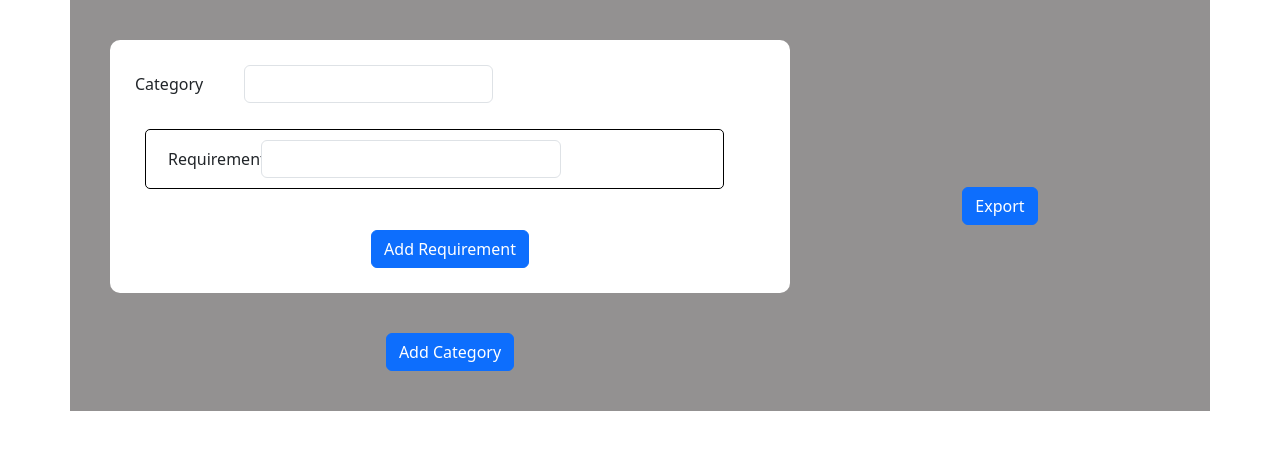
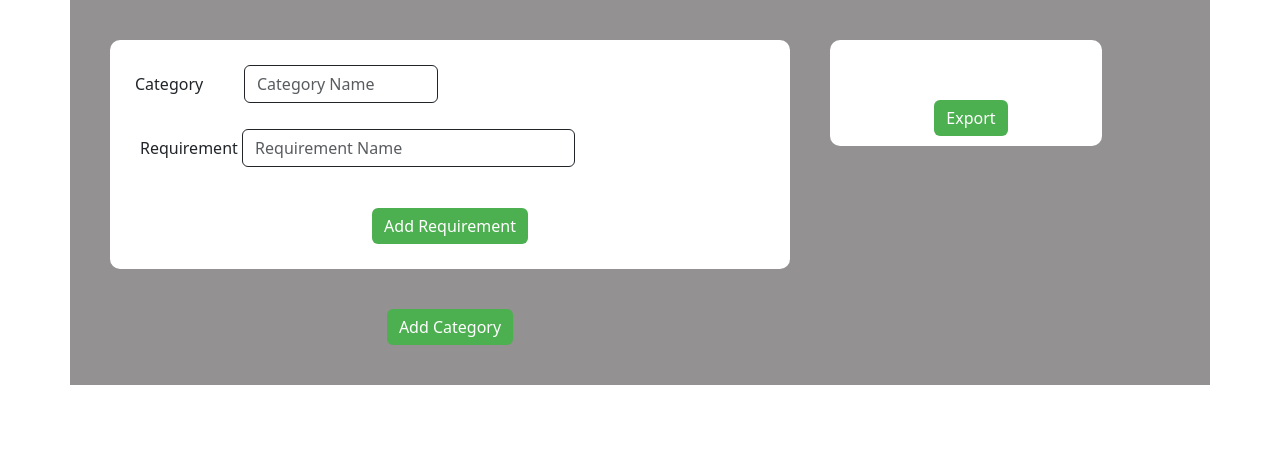
Before and after one commit to xLelouch03/ReqsSubmissionList, a React (Vite) app in the folder reqSubmissionList/: page / in a window 1280 px wide. Shown: the top 450 px of the page. Built offline with nearby package versions, Linux system fonts and the light colour scheme.

Commit message:
feat: UI updated and list is rendered on right side, export prints JSON to console

```diff
--- a/reqSubmissionList/src/App.jsx
+++ b/reqSubmissionList/src/App.jsx
@@ -1,31 +1,71 @@
 import React, { useState } from 'react';
 import Category from './components/Category.jsx';
-import Button from "./components/Button.jsx";
+import Button from './components/Button.jsx';
 
 function App() {
-  const [categories, setCategories] = useState([<Category key={0} />]);
+  const [categories, setCategories] = useState([{ categoryName: '', requirements: [''] }]);
 
   const addCategory = () => {
-    const newIndex = categories.length;
-    setCategories([...categories, <Category key={newIndex} />]);
+    setCategories([...categories, { categoryName: '', requirements: [''] }]);
+  };
+
+  const addRequirement = (categoryIndex) => {
+    const updatedCategories = [...categories];
+    updatedCategories[categoryIndex].requirements.push('');
+    setCategories(updatedCategories);
+  };
+
+  const handleCategoryNameChange = (index, value) => {
+    const updatedCategories = [...categories];
+    updatedCategories[index].categoryName = value;
+    setCategories(updatedCategories);
+  };
+
+  const handleRequirementNameChange = (categoryIndex, reqIndex, value) => {
+    const updatedCategories = [...categories];
+    updatedCategories[categoryIndex].requirements[reqIndex] = value;
+    setCategories(updatedCategories);
+  };
+
+  const printJSON = () => {
+    console.log(JSON.stringify(categories, null, 2));
   };
 
   return (
     <>
-      <div className='container'>
-        <div className='categorySection'>
+      <div className="container">
+        <div className="categorySection">
           {categories.map((category, index) => (
-            <div className='categoryContainer' key={index}>
-              {category}
-            </div>
+            <Category
+              key={index}
+              category={category}
+              categoryIndex={index}
+              onCategoryNameChange={handleCategoryNameChange}
+              onRequirementNameChange={handleRequirementNameChange}
+              addRequirement={addRequirement}
+            />
           ))}
-          <Button style={{ marginTop: '20px' }} onClick={addCategory}>
+          <Button style={{ marginTop: '20px', backgroundColor: '#4CAF50', border: '0px' }} onClick={addCategory}>
             Add Category
           </Button>
         </div>
 
-        <div className='displaySection'>
-          <Button>Export</Button>
+        <div className="displaySection">
+          <div className="requirementList">
+            {categories.map((category, index) => (
+              <div key={index} style={{ marginTop: '20px' }}>
+                <strong>{category.categoryName || ''}</strong>
+                {category.requirements.map((requirement, reqIndex) => (
+                  <div key={reqIndex} style={{ paddingLeft: '40px' }}>
+                    {requirement || ''}
+                  </div>
+                ))}
+              </div>
+            ))}
+            <div className="button-container">
+              <Button onClick={printJSON} style={{ marginTop: '30px', backgroundColor: '#4CAF50', border: '0px'  }}>Export</Button>
+            </div>
+          </div>
         </div>
       </div>
     </>
--- a/reqSubmissionList/src/components/Category.jsx
+++ b/reqSubmissionList/src/components/Category.jsx
@@ -1,37 +1,43 @@
 import Requirement from "./Requirement.jsx";
 import Button from "./Button.jsx";
-import React, { useState } from 'react';
 
-function Category() {
-  const [requirement, setRequirement] = useState([<Requirement key={0} />]);
+function Category({ category, categoryIndex, onCategoryNameChange, onRequirementNameChange, addRequirement }) {
+  const handleCategoryNameChange = (event) => {
+    onCategoryNameChange(categoryIndex, event.target.value);
+  };
 
-  const addRequirement = () => {
-    const newIndex = requirement.length;
-    setRequirement([...requirement, <Requirement key={newIndex} />]);
+  const handleRequirementNameChange = (reqIndex, event) => {
+    onRequirementNameChange(categoryIndex, reqIndex, event.target.value);
   };
 
   return (
     <>
-      <div>
-      <div className="mb-3 row">
-        <label for="categoryName" class="col-sm-2 col-form-label">Category</label>
-        <div className="col-sm-5">
-          <input type="text" class="form-control" id="categoryName"/>
-        </div>
-      </div>
+      <div className="categoryContainer">
+        <div className="mb-3 row">
+            <label className="col-sm-2 col-form-label">Category</label>
+            <div className="col-sm-4">
+              <input
+                type="text"
+                className="form-control border border-dark shadow-none"
+                value={category.categoryName}
+                onChange={handleCategoryNameChange}
+                placeholder="Category Name"
+              />
+            </div>
+          </div>
 
       <div className='reqContainer'>
-        {requirement.map((requirement, index) => (
-          <div className="mb-3 row" id="reqRow">
-            <label className="col-sm-2 col-form-label" key={index}>Requirement</label>
-            <div className="col-sm-7">
-              {requirement}
-            </div>
-          </div>
+        {category.requirements.map((requirement, reqIndex) => (
+            <Requirement
+              key={reqIndex}
+              reqIndex={reqIndex}
+              requirement={requirement}
+              onRequirementNameChange={handleRequirementNameChange}
+            />
         ))}
       </div>
         <div className="button-container">
-          <Button style={{ marginTop: '20px' }} onClick={addRequirement}>
+          <Button style={{ marginTop: '20px', backgroundColor: '#4CAF50', border: '0px' }} onClick={() => addRequirement(categoryIndex)}>
             Add Requirement
           </Button>
         </div>
--- a/reqSubmissionList/src/components/Requirement.jsx
+++ b/reqSubmissionList/src/components/Requirement.jsx
@@ -1,9 +1,20 @@
 import React from 'react';
 
-function Requirement() {
+function Requirement({ requirement, reqIndex, onRequirementNameChange }) {
     return (
-        <input type="text" class="form-control" id="reqName"/>
-    )
+        <div className="mb-3 row">
+          <label className="col-sm-2 col-form-label">Requirement</label>
+          <div className="col-sm-7">
+            <input
+              type="text"
+              className="form-control border border-dark shadow-none"
+              value={requirement}
+              onChange={(event) => onRequirementNameChange(reqIndex, event)}
+              placeholder="Requirement Name"
+            />
+          </div>
+      </div>
+    );
 }
 
 export default Requirement;
--- a/reqSubmissionList/src/index.css
+++ b/reqSubmissionList/src/index.css
@@ -19,10 +19,11 @@
   flex: 1;
   display: flex;
   flex-direction: column;
-  align-items: center;
-  justify-content: center;
+  align-items: flex-start;
+  justify-content: flex-start;
+  align-self: flex-start;
   margin: 10px;
-  padding: 10px
+  padding: 10px;
 
 }
 .categoryContainer {
@@ -59,3 +60,14 @@
   justify-content: center;
   width: 100%;
 }
+
+.requirementList {
+  display: flex;
+  flex-direction: column;
+  align-items: flex-start;
+  width: 80%;
+  padding: 10px;
+  padding-left: 20px;
+  border-radius: 10px;
+  background-color: white;
+}
```
